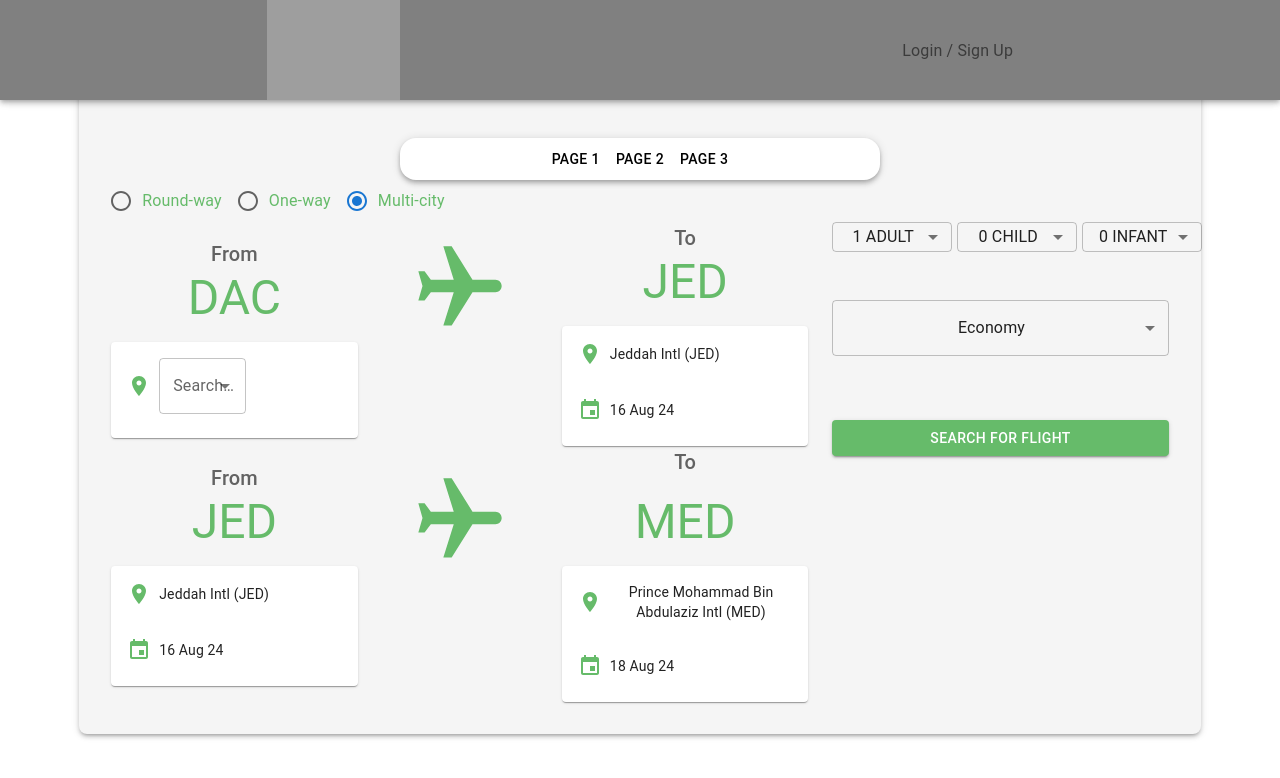
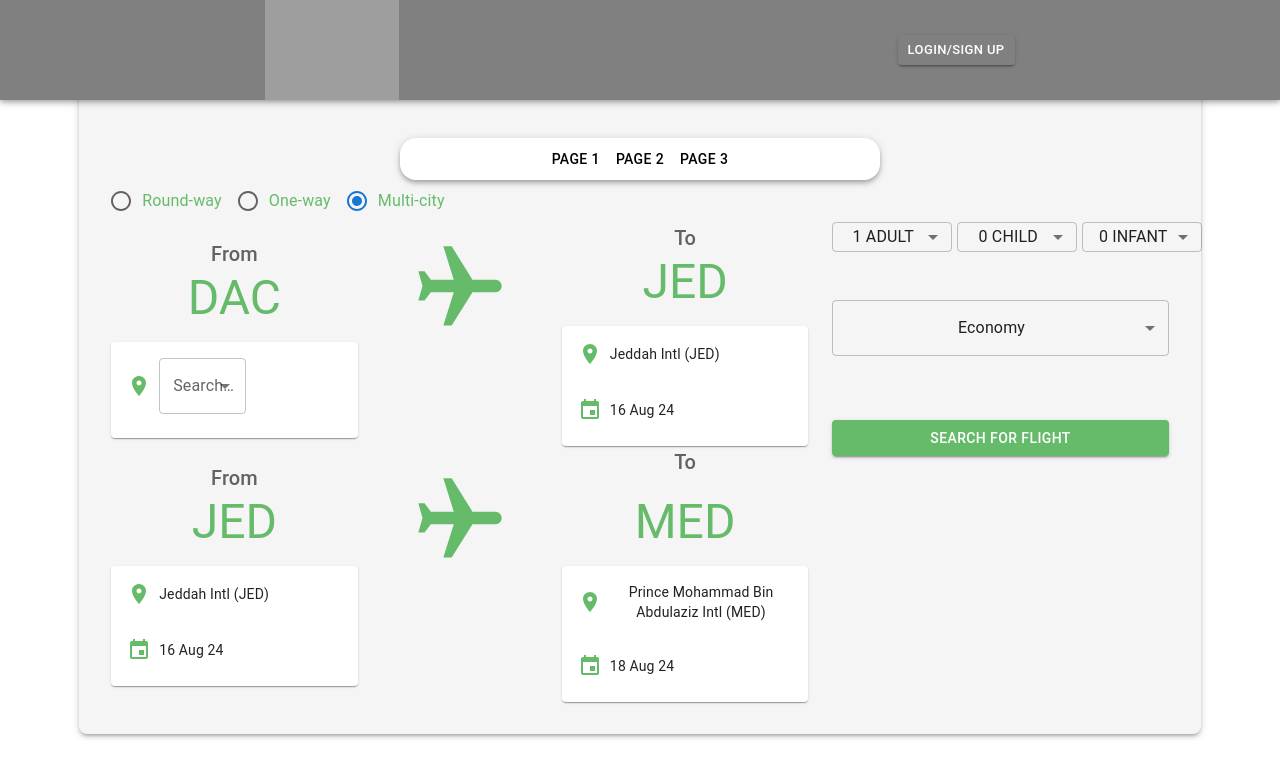
Before and after one commit to Biddut-Roy/Travel-agency, a React (Vite) app: page / in a window 1280 px wide. Shown: the top 778 px of the page. Built offline with nearby package versions, Linux system fonts and the light colour scheme; grey boxes are pictures that could not be loaded.

Commit message:
Navbar button colore change

```diff
--- a/src/component/NavBar.jsx
+++ b/src/component/NavBar.jsx
@@ -1,14 +1,12 @@
 import {
   AppBar,
   Box,
+  Button,
   Container,
-  IconButton,
   Toolbar,
   Tooltip,
   Typography,
 } from "@mui/material";
-import MenuIcon from "@mui/icons-material/Menu";
-
 const NavBar = () => {
   return (
     <AppBar sx={{ bgcolor: "gray" }}>
@@ -39,18 +37,6 @@ const NavBar = () => {
             />
           </Typography>
 
-          <Box sx={{ flexGrow: 1, display: { xs: "flex", md: "none" } }}>
-            <IconButton
-              size="large"
-              aria-label="account of current user"
-              aria-controls="menu-appbar"
-              aria-haspopup="true"
-              color="inherit"
-            >
-              <MenuIcon />
-            </IconButton>
-          </Box>
-
           <Typography
             variant="h5"
             noWrap
@@ -75,10 +61,19 @@ const NavBar = () => {
           </Typography>
 
           <Box sx={{ flexGrow: 0 }}>
-            <Tooltip title="Open settings">
-              <IconButton sx={{ p: 0 }}>
-                <Typography>Login / Sign Up</Typography>
-              </IconButton>
+            <Tooltip title="Login or Sign Up">
+              <Button
+                variant="contained"
+                size="small"
+                sx={{
+                  bgcolor: "gray",
+                  "&:hover": {
+                    bgcolor: "gray",
+                  },
+                }}
+              >
+                Login/Sign Up
+              </Button>
             </Tooltip>
           </Box>
         </Toolbar>
```
